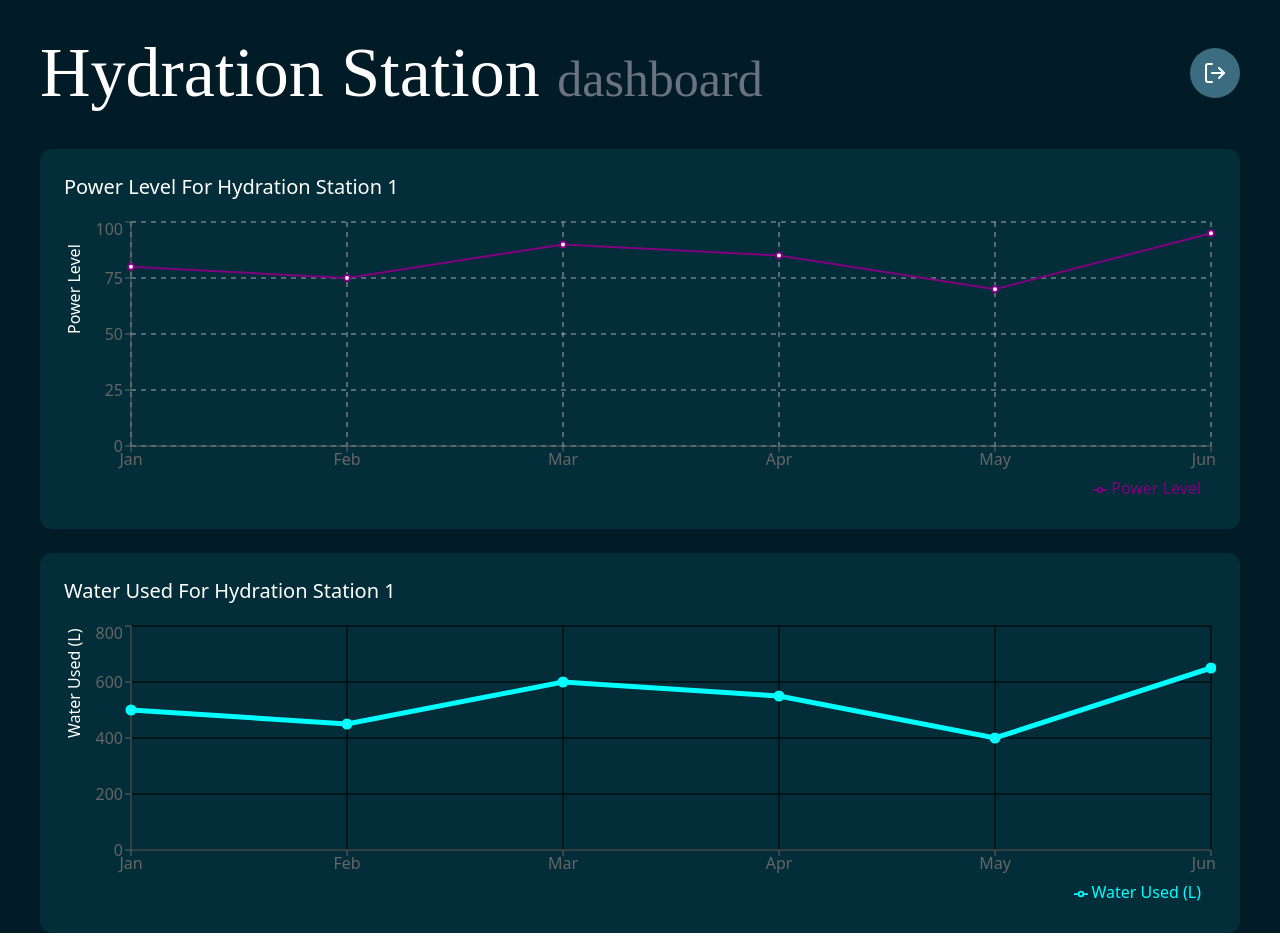
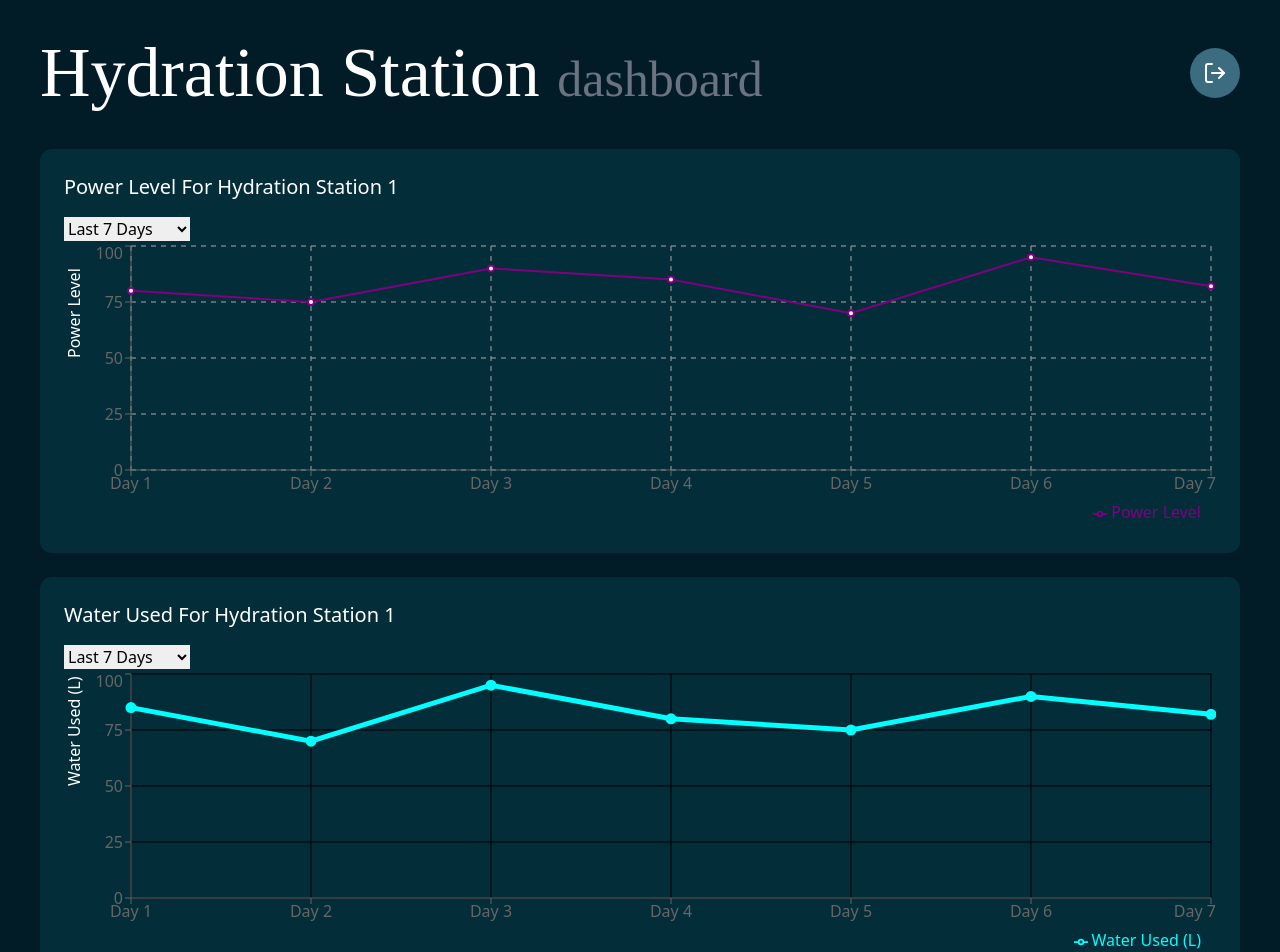
Before and after one commit to manyakaushal/hydrationstationdashboard, a React (Create React App) app in the folder frontend/: page /dashboard in a window 1280 px wide. Shown: the top 952 px of the page. Built offline with nearby package versions, Linux system fonts and the light colour scheme; some icons are missing.

Commit message:
added dropdowns to both graphs

```diff
--- a/frontend/src/pages/dashboard.tsx
+++ b/frontend/src/pages/dashboard.tsx
@@ -9,8 +9,12 @@ type HydrationData = {
     bottlesWashed: number;
     lastClearningCycleAt: Date;
 }
+
+type TimeRange = "days" | "weeks" | "months";
 export default function Dashboard(){
     const token = localStorage.getItem("token");
+    const [selectedGraph1, setSelectedGraph1] = React.useState<TimeRange>("days");
+    const [selectedGraph2, setSelectedGraph2] = React.useState<TimeRange>("days");
 
     // useEffect(() => {
     //     const loadDashboardData = async() => {
@@ -24,23 +28,65 @@ export default function Dashboard(){
     //     }
     //     loadDashboardData();
     // })
+    const chartDatadays1 = [
+        {label: "Day 1", powerLevel: 80},
+        {label: "Day 2", powerLevel: 75},
+        {label: "Day 3", powerLevel: 90},
+        {label: "Day 4", powerLevel: 85},
+        {label: "Day 5", powerLevel: 70},
+        {label: "Day 6", powerLevel: 95},
+        {label: "Day 7", powerLevel: 82}
+    ]
+    const chartDataweeks1 = [
+        {label: "Week 1", powerLevel: 80},
+        {label: "Week 2", powerLevel: 75},
+        {label: "Week 3", powerLevel: 90},
+        {label: "Week 4", powerLevel: 85},
+    ]
+    const chartDatamonths1 = [
+        {label: "Jan", powerLevel: 80},
+        {label: "Feb", powerLevel: 75},
+        {label: "Mar", powerLevel: 90},
+        {label: "Apr", powerLevel: 85},
+        {label: "May", powerLevel: 70},
+        {label: "Jun", powerLevel: 95},
+    ]
+    const chartDatadays2 = [
+        {label: "Day 1", waterUsed: 85},
+        {label: "Day 2", waterUsed: 70},
+        {label: "Day 3", waterUsed: 95},
+        {label: "Day 4", waterUsed: 80},
+        {label: "Day 5", waterUsed: 75},
+        {label: "Day 6", waterUsed: 90},
+        {label: "Day 7", waterUsed: 82}
+    ]
+    const chartDataweeks2 = [
+        {label: "Week 1", waterUsed: 85},
+        {label: "Week 2", waterUsed: 70},
+        {label: "Week 3", waterUsed: 95},
+        {label: "Week 4", waterUsed: 80},
+    ]
+    const chartDatamonths2 = [
+        {label: "Jan", waterUsed: 500},
+        {label: "Feb", waterUsed: 450},
+        {label: "Mar", waterUsed: 600},
+        {label: "Apr", waterUsed: 550},
+        {label: "May", waterUsed: 400},
+        {label: "Jun", waterUsed: 650},
+    ]
+    const dataToDisplay1 =
+        selectedGraph1 === "days"
+        ? chartDatadays1
+        : selectedGraph1 === "weeks"
+        ? chartDataweeks1
+        : chartDatamonths1;
 
-    const chartData = [
-        {month: "Jan", powerLevel: 80},
-        {month: "Feb", powerLevel: 75},
-        {month: "Mar", powerLevel: 90},
-        {month: "Apr", powerLevel: 85},
-        {month: "May", powerLevel: 70},
-        {month: "Jun", powerLevel: 95},
-    ]
-    const chartData2 = [
-        {month: "Jan", waterUsed: 500},
-        {month: "Feb", waterUsed: 450},
-        {month: "Mar", waterUsed: 600},
-        {month: "Apr", waterUsed: 550},
-        {month: "May", waterUsed: 400},
-        {month: "Jun", waterUsed: 650},
-    ]
+    const dataToDisplay2 =
+        selectedGraph2 === "days"
+        ? chartDatadays2
+        : selectedGraph2 === "weeks"
+        ? chartDataweeks2
+        : chartDatamonths2;
     return(
         <div className='flex flex-col items-left justify-top min-h-screen bg-[#011C27]'>
             {/* HEADER */}
@@ -55,12 +101,20 @@ export default function Dashboard(){
                 <h2 className="text-white text-xl mb-4">
                 Power Level For Hydration Station 1
                 </h2>
+                <select
+                value={selectedGraph1}
+                onChange={(e) => setSelectedGraph1(e.target.value as TimeRange)}
+            >
+                <option value="days">Last 7 Days</option>
+                <option value="weeks">Last 4 Weeks</option>
+                <option value="months">Last 6 Months</option>
+            </select>
                 <div className="h-72 w-full">
                 <ResponsiveContainer width="100%" height="100%">
-                <LineChart data={chartData}>
+                <LineChart data={dataToDisplay1}>
                 <CartesianGrid stroke="#aaa" strokeDasharray="5 5"/>
                 <Line dataKey="powerLevel" stroke="purple" strokeWidth={2} name="Power Level"/>
-                <XAxis dataKey="month" />
+                <XAxis dataKey="label" />
                 <YAxis width="auto" label={{ value: 'Power Level', angle: -90, position: 'insideLeft', fill: 'white' }} />
                 <Legend align="right"/>
                 <Tooltip/>
@@ -74,12 +128,20 @@ export default function Dashboard(){
                 <h2 className="text-white text-xl mb-4">
                 Water Used For Hydration Station 1
                 </h2>
+                <select
+                value={selectedGraph2}
+                onChange={(e) => setSelectedGraph2(e.target.value as TimeRange)}
+            >
+                <option value="days">Last 7 Days</option>
+                <option value="weeks">Last 4 Weeks</option>
+                <option value="months">Last 6 Months</option>
+            </select>
                 <div className="h-72 w-full">
                 <ResponsiveContainer width="100%" height="100%">
-                <LineChart data={chartData2}>
+                <LineChart data={dataToDisplay2}>
                 <CartesianGrid stroke="#000"/>
                 <Line dataKey="waterUsed" stroke="cyan" strokeWidth={5} name="Water Used (L)"/>
-                <XAxis dataKey="month" />
+                <XAxis dataKey="label" />
                 <YAxis width="auto" label={{ value: 'Water Used (L)', angle: -90, position: 'insideLeft', fill: 'white' }} />
                 <Legend align="right"/>
                 <Tooltip/>
```
